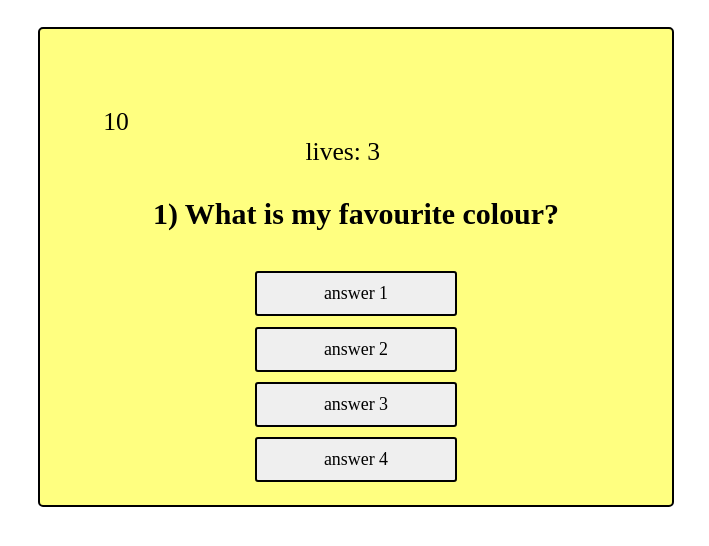
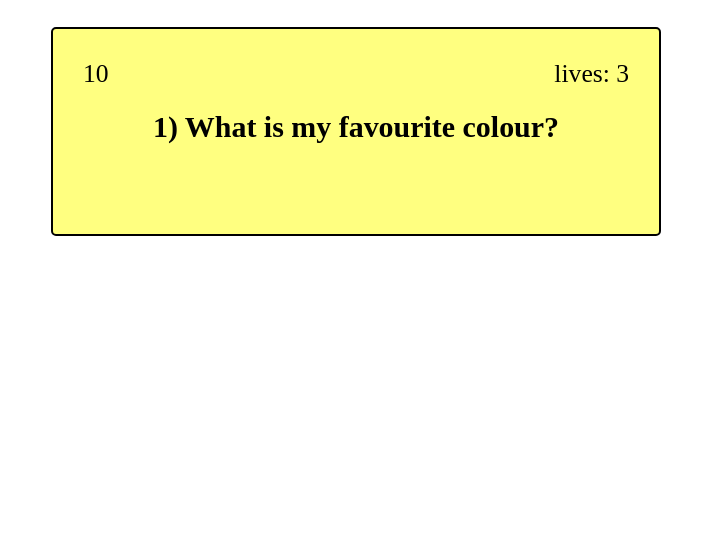
Before and after one commit to isabellaobrien/quiz, a plain HTML site: page index.html in a window 1280 px wide. Shown: the part 124-670 px from the top of the page, without its empty margins (284-993 px from the left). Drawn offline with Linux system fonts and the light colour scheme; a web font is replaced by a local one.

Commit message:
add positioning for the timer and life count

```diff
--- a/assets/css/style.css
+++ b/assets/css/style.css
@@ -24,14 +24,14 @@
 /* starting page */
 .game-area{
     background-color: #ffff80;
-    padding: 5%;
+    padding: 4%;
     width: 40%;
-    height: 350px;
+    height: 100%;
     border-radius: 5px;
-    margin: 0 auto;
     border: 2px black solid;
     font-family: "Patua One";
     font-size: 160%;
+    margin: 0 auto;
 }
 .game-area h3{
     text-align: center;
@@ -53,15 +53,21 @@
 /* quiz page */
 
 /* question section */
+.question-section{
+    position: relative;
+}
 #timer{
-    display: inline-block;
-    padding-right: 40%;
-    padding-top: 3%;
+    position:absolute;
+    top:0;
+    left:0;
+    padding: 5%;
 }
 
 #life-count{
-    display: inline-block;
-    padding-left: 40%;
+    position:absolute;
+    top:0;
+    right:0;
+    padding: 5%;
 }
 /* answer section */
 .answer-containers{
--- a/index.html
+++ b/index.html
@@ -35,7 +35,7 @@
             </div>
         <h3 id="question"><span id="question-number">1) </span>What is my favourite colour?</h3>
         <!-- answer -->
-        <div class="answer-section">
+        <div class="answer-section hide">
             <div class="answer-containers">
                 <button class="answer-button" id="answer 1">answer 1</button>
             </div>
```
